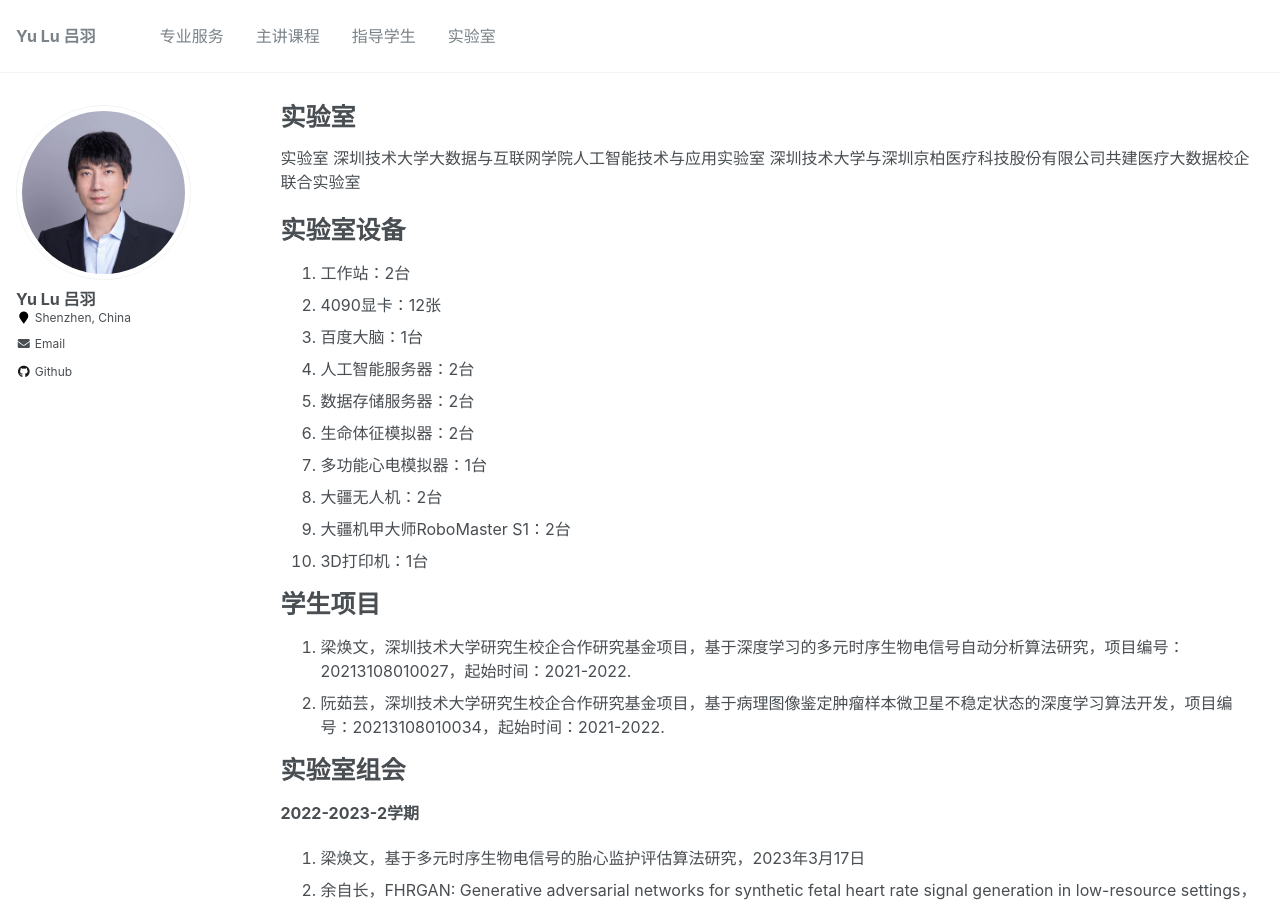
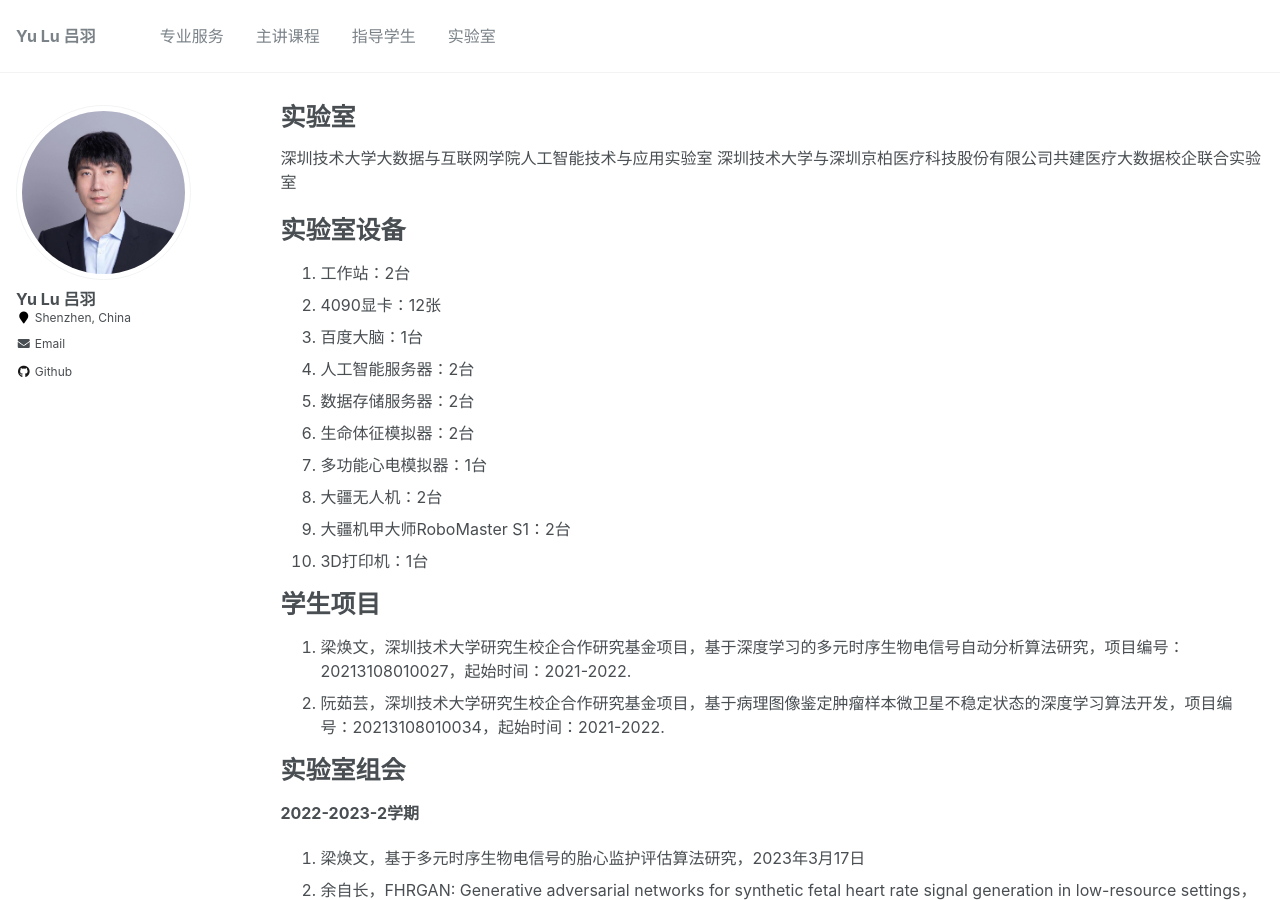
Before and after one commit to YukariUmezawa/lvyu.github.io, a Jekyll site: the page built from _pages/laboratory.md, in a window 1280 px wide and 900 px high. Built offline with Jekyll 4.4.1, drawn with Linux system fonts in a browser that asks for light colours.

Commit message:
Update laboratory.md

```diff
--- a/_pages/laboratory.md
+++ b/_pages/laboratory.md
@@ -4,7 +4,6 @@ title: "实验室"
 permalink: /laboratory/
 author_profile: true
 ---
-实验室
 深圳技术大学大数据与互联网学院人工智能技术与应用实验室
 深圳技术大学与深圳京柏医疗科技股份有限公司共建医疗大数据校企联合实验室
 
```
